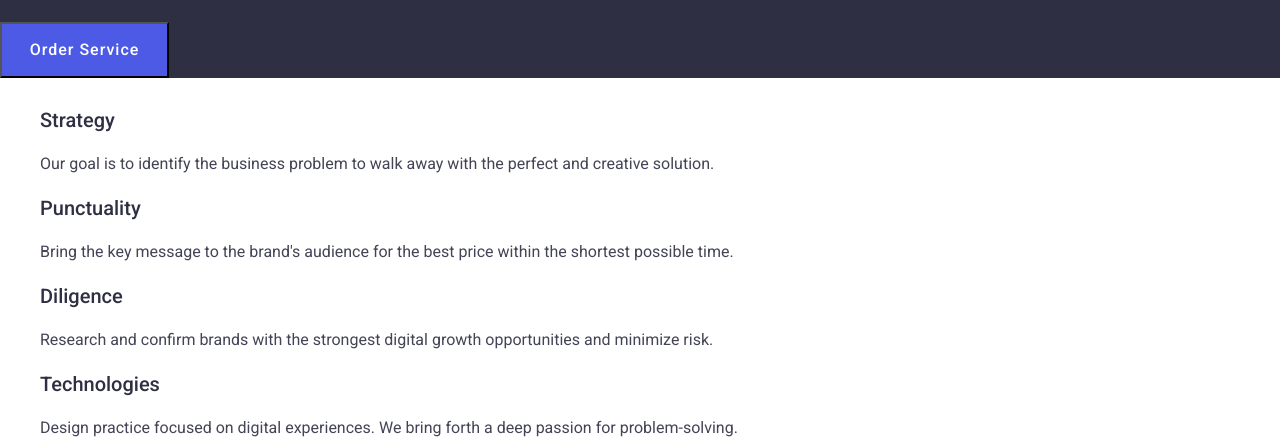
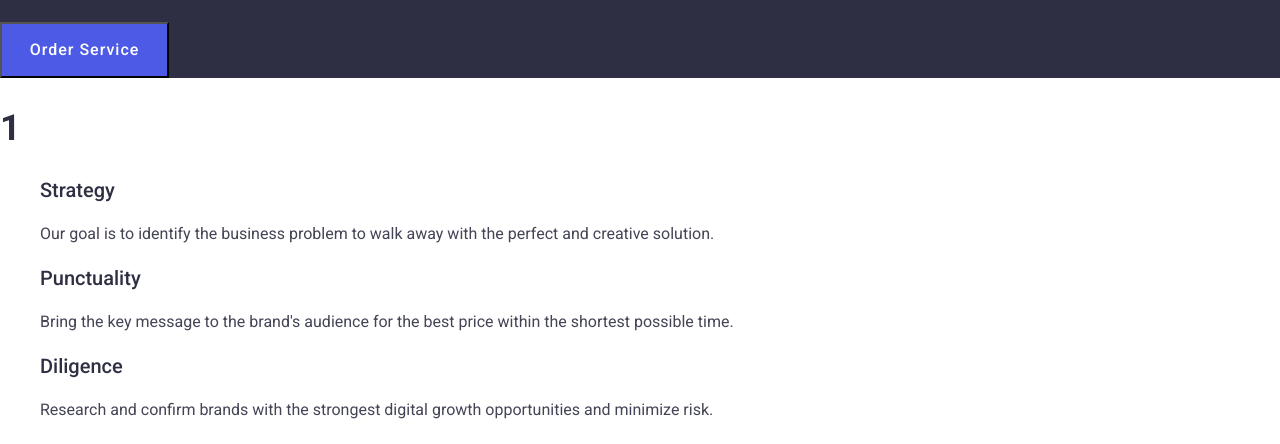
Before and after one commit to DrHouseUA/goit-markup-hw-02, a plain HTML site: page index.html in a window 1280 px wide. Shown: the part 203-647 px from the top of the page. Drawn offline with nearby package versions, Linux system fonts and the light colour scheme.

Commit message:
and some text to h2 tag in skills-section

```diff
--- a/index.html
+++ b/index.html
@@ -8,7 +8,7 @@
     <link
       rel="stylesheet"
       href="node_modules/modern-normalize/modern-normalize.css"
-    />
+    >
 
     <!--Conected Releway,Roboto font-->
     <link rel="preconnect" href="https://fonts.googleapis.com">
@@ -58,7 +58,7 @@
       </section>
 
       <section id="company-skills">
-        <h2></h2>
+        <h2>1</h2>
         <ul>
           <li>
             <h3>Strategy</h3>
```
